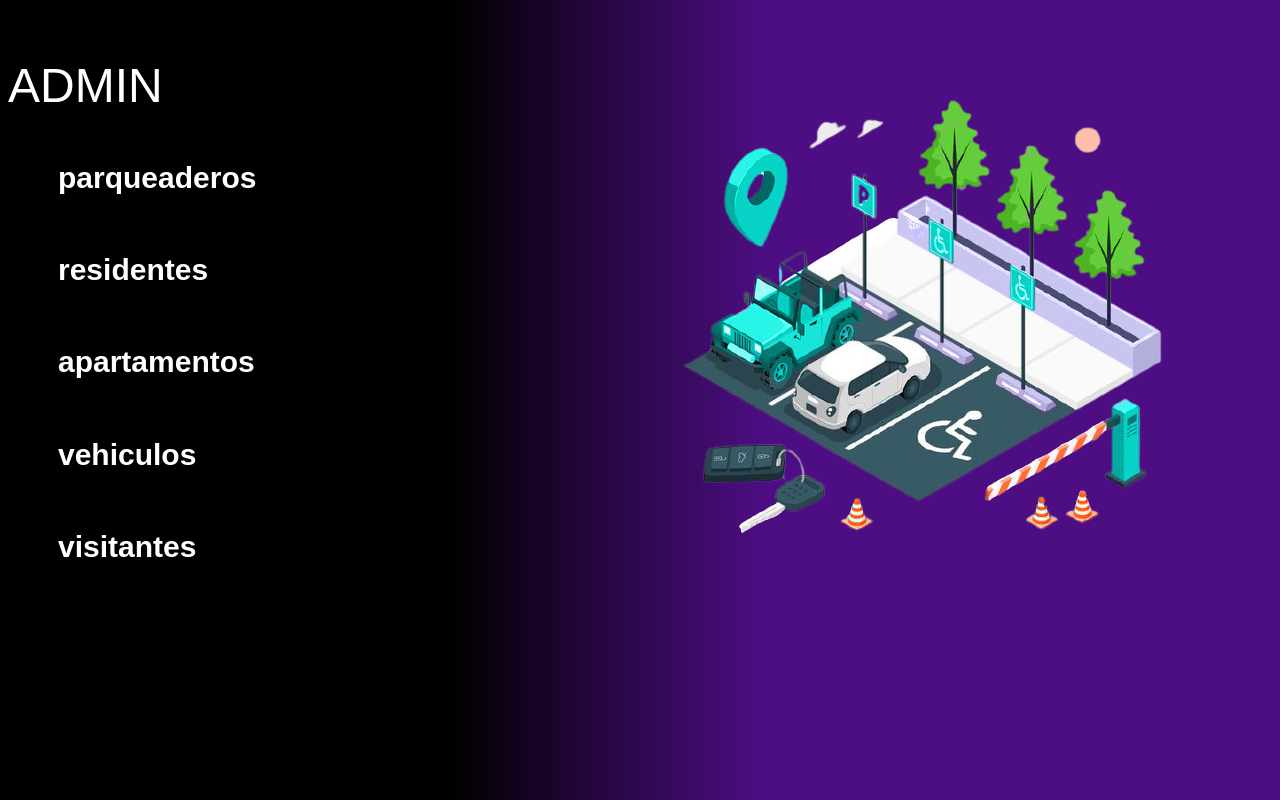
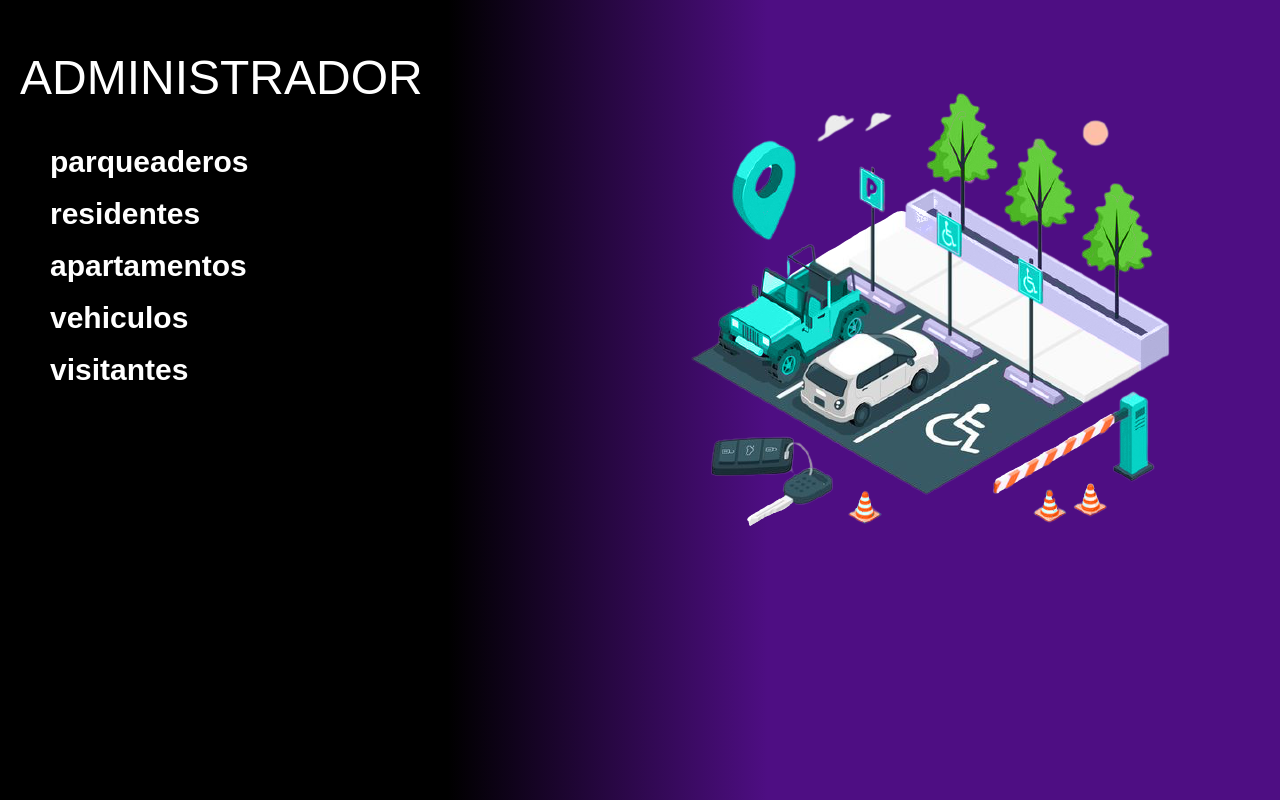
Before and after one commit to proyectoassipark/proyectoassipark, a plain HTML site: page home.html in a window 1280 px wide. Drawn offline with Linux system fonts and the light colour scheme.

Commit message:
nueva posicion de la barra de navegacion

```diff
--- a/css/homestyles.css
+++ b/css/homestyles.css
@@ -1,3 +1,7 @@
+* {
+    margin: 0;
+    padding: 0;
+}
 #home{
     background: linear-gradient(to right, #000000 35%, #4e0e83 60%);
 }
@@ -20,7 +24,7 @@
     color: #fff;
     text-decoration: none;
     padding: 0px 140px;
-    padding-left: 10px;
+    padding-left: 50px;
     display: block;
     font-size: 22px;
 }
@@ -39,6 +43,8 @@
     font-size: 300%;
     font-family: sans-serif;
     margin-top: 50px;
+    margin-bottom: 40px;
+    margin-left: 20px;
     color:rgb(255, 255, 255);
     width:min-content;
 
--- a/home.html
+++ b/home.html
@@ -7,7 +7,7 @@
 </head>
 <body id="home">
     <div id="barra">
-    <p class="titulo">ADMIN</p>
+    <p class="titulo">ADMINISTRADOR</p>
         <ul class="nav">
             <li> <a id="barra_de_navegacion" href="parqueaderos.html"><h1>parqueaderos</h1></a> <br>
                 <ul>
@@ -17,9 +17,11 @@
                     <li> <a href="">vincular parqueadero</a></li> <br>
                 </ul>
             </li>
-            <li> <a id="barra_de_navegacion" href="residentes.html"><h1>residentes</h1></a> <br>
+            <li> <a id="barra_de_navegacion"><h1>residentes</h1></a> <br>
                 <ul>
-                    <li><a href=""></a></li>
+                    <li> <a href="">modificar</a> </li> <br>
+                    <li> <a href="">agregar</a> </li> <br>
+                    <li> <a href="">vinculacion</a> </li> <br>
                 </ul>
             </li>
         <li> <a id="barra_de_navegacion" href="apartamentos.html"><h1>apartamentos</h1></a> <br> </li>
```
